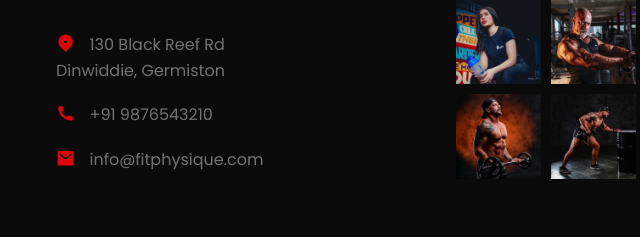
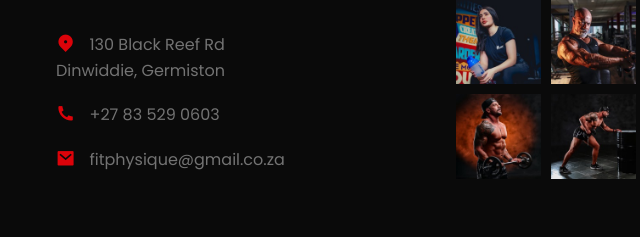
Before and after one commit to SimphiweMlambo/gym-website, a plain HTML site: page blogs.html in a window 1280 px wide. Shown: the part 1148-1385 px from the top of the page, 0-640 px from the left. Drawn offline with nearby package versions, Linux system fonts and the light colour scheme.

Commit message:
Update blogs.html

```diff
--- a/blogs.html
+++ b/blogs.html
@@ -178,13 +178,13 @@
               <li>
                 <a href="#">
                   <span><i class="ri-phone-fill"></i></span>
-                  +91 9876543210
+                  +27 83 529 0603
                 </a>
               </li>
               <li>
                 <a href="#">
                   <span><i class="ri-mail-fill"></i></span>
-                  info@fitphysique.com
+                  fitphysique@gmail.co.za
                 </a>
               </li>
             </ul>
```
